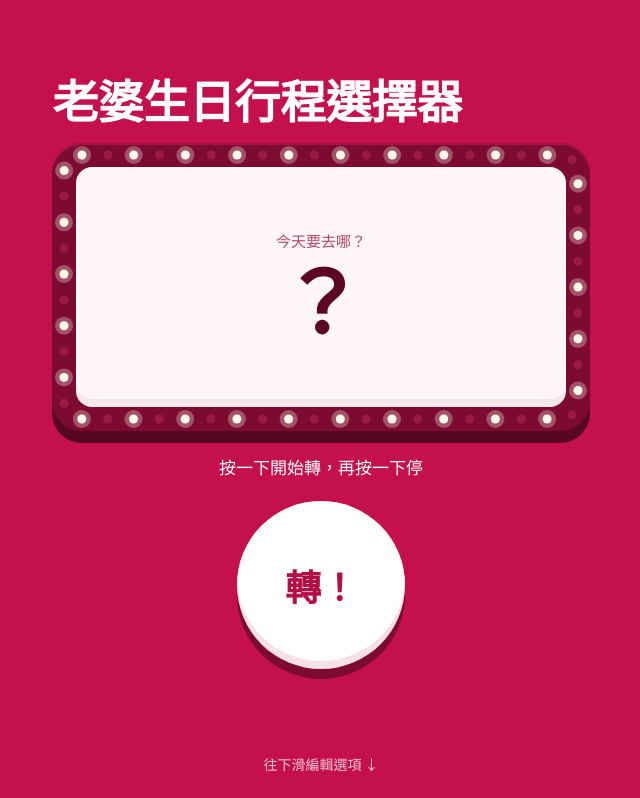
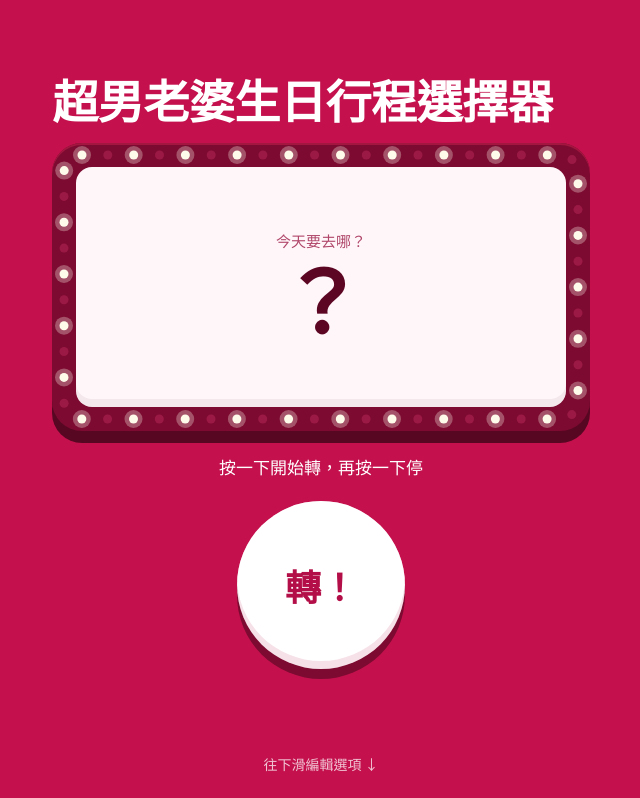
Before and after one commit to ryanlou5491-bit/ryanlou5491-bit.github.io, a plain HTML site: page birthday/index.html in a window 1280 px wide. Shown: the top 798 px of the page, without its empty margins (319-959 px from the left). Drawn offline with Linux system fonts and the light colour scheme; a web font is replaced by a local one.

Commit message:
Rename tool to 超男老婆生日行程選擇器
Co-Authored-By: Claude Opus 5.5 <noreply@anthropic.com>
Claude-Session: https://claude.ai/code/session_01QyznZwRoo99yBzKz8CHwpm

```diff
--- a/birthday/index.html
+++ b/birthday/index.html
@@ -3,7 +3,7 @@
 <head>
 <meta charset="utf-8">
 <meta name="viewport" content="width=device-width,initial-scale=1">
-<title>老婆生日行程選擇器</title>
+<title>超男老婆生日行程選擇器</title>
 <link rel="preconnect" href="https://fonts.googleapis.com">
 <link rel="preconnect" href="https://fonts.gstatic.com" crossorigin>
 <link href="https://fonts.googleapis.com/css2?family=LXGW+WenKai+TC:wght@400;700&family=Noto+Sans+TC:wght@400;500;700&display=swap" rel="stylesheet">
@@ -82,7 +82,7 @@ button:focus-visible{outline:3px solid var(--hot);outline-offset:2px}
 <body>
 <main class="app">
   <section class="toy">
-    <h1>老婆生日行程選擇器</h1>
+    <h1>超男老婆生日行程選擇器</h1>
     <div class="sign" id="sign">
       <svg id="bulbs" aria-hidden="true"></svg>
       <div class="face" id="face">
```
Also changed, not shown: index.html (+1 -1 lines).
